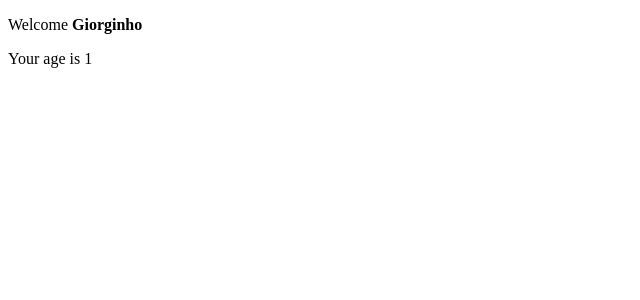
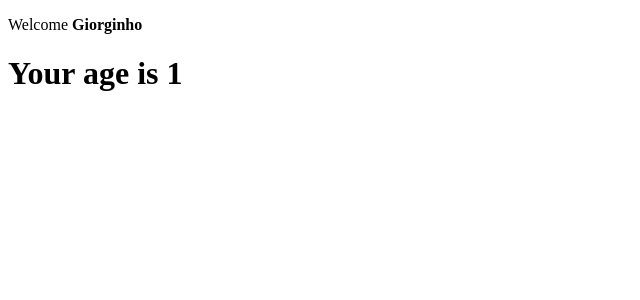
Before and after one commit to Underscore2/EserciziReact, a React (Create React App) app in the folder esercizio/: page / in a window 1280 px wide. Shown: the top 300 px of the page, without its empty margins (0-640 px from the left). Built offline with nearby package versions, Linux system fonts and the light colour scheme.

Commit message:
feat/Props 05 - Done

```diff
--- /dev/null
+++ b/esercizio/src/Age.js
@@ -0,0 +1,9 @@
+import React from "react";
+
+class Age extends React.Component {
+    render() {
+        return <h1> Your age is {this.props.age}</h1>
+    }
+}
+
+export default Age;
--- a/esercizio/src/Welcome.js
+++ b/esercizio/src/Welcome.js
@@ -1,11 +1,19 @@
 import React from "react";
+import Age from "./Age";
+
+
+
 
 class Welcome extends React.Component {
+
+
+
+
     render() {
         return (
             <div>
                 <p> Welcome  {this.props.name}</p>
-                <p> Your age is {this.props.age}</p>
+                <Age age={this.props.age} />
             </div>
         )
     }
```
